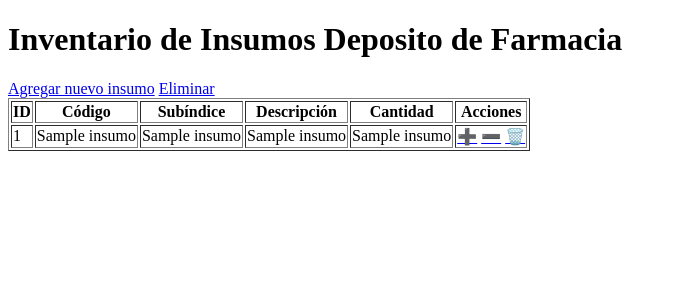
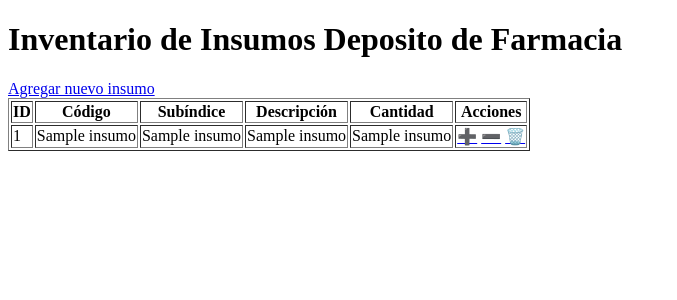
Before and after one commit to JoaquinYap/inventario-deposito-farmacia, a Flask app: template templates/index.html in a window 1280 px wide. Shown: the top 300 px of the page, without its empty margins (0-677 px from the left). Run offline with Flask 3, Linux system fonts and the light colour scheme; the template is opened without the code that fills it: most values are stand-ins (such as "Sample title", 1, 10 or a date in 2020).

Commit message:
Update index.html

```diff
--- a/templates/index.html
+++ b/templates/index.html
@@ -7,7 +7,6 @@
 <body>
     <h1>Inventario de Insumos Deposito de Farmacia</h1>
     <a href="/agregar">Agregar nuevo insumo</a>
-    <a href="/eliminar/{{ insumo[0] }}" onclick="return confirm('¿Estás seguro que deseas eliminar este insumo?');">Eliminar</a>
 
     <table border="1">
         <tr>
```
